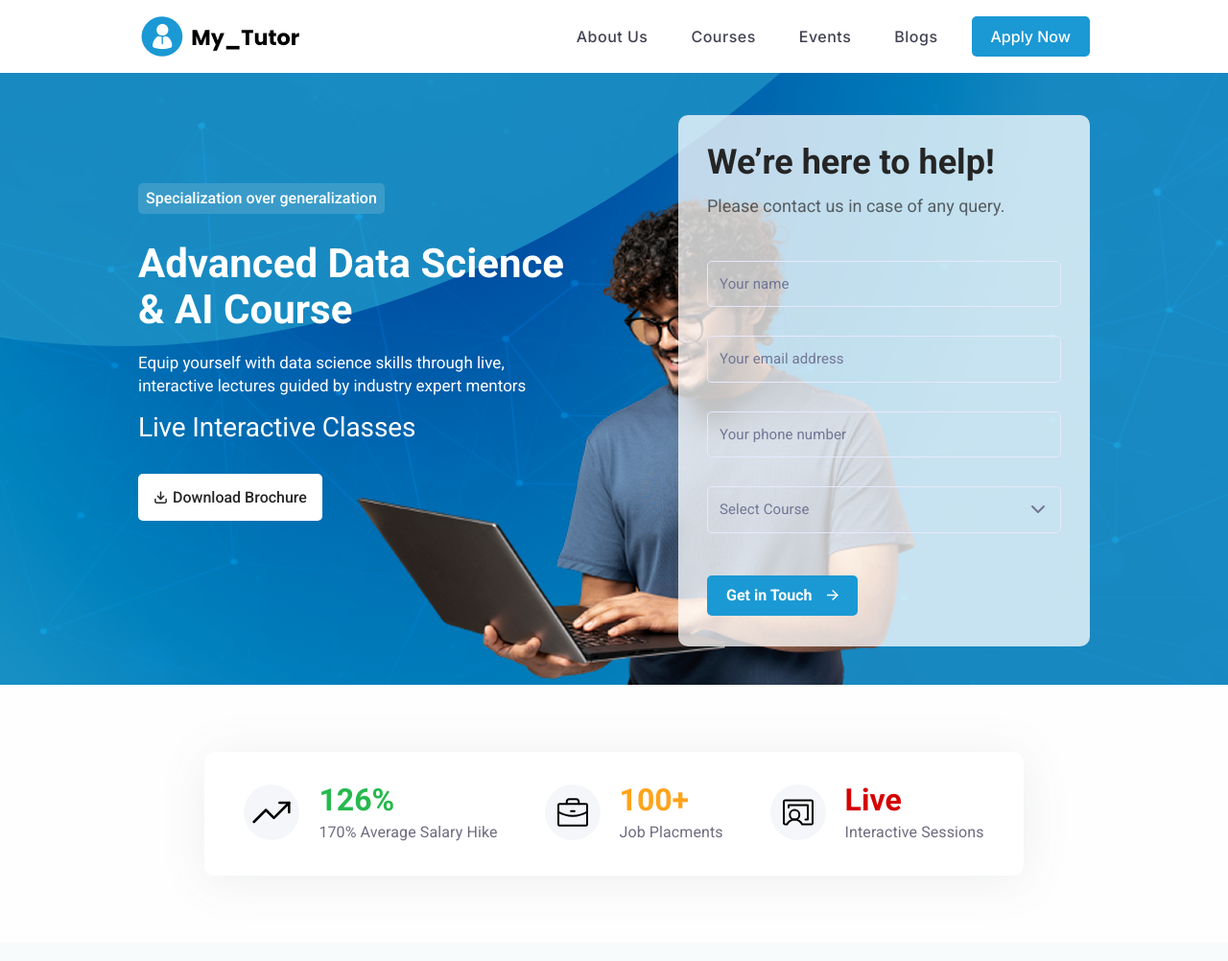
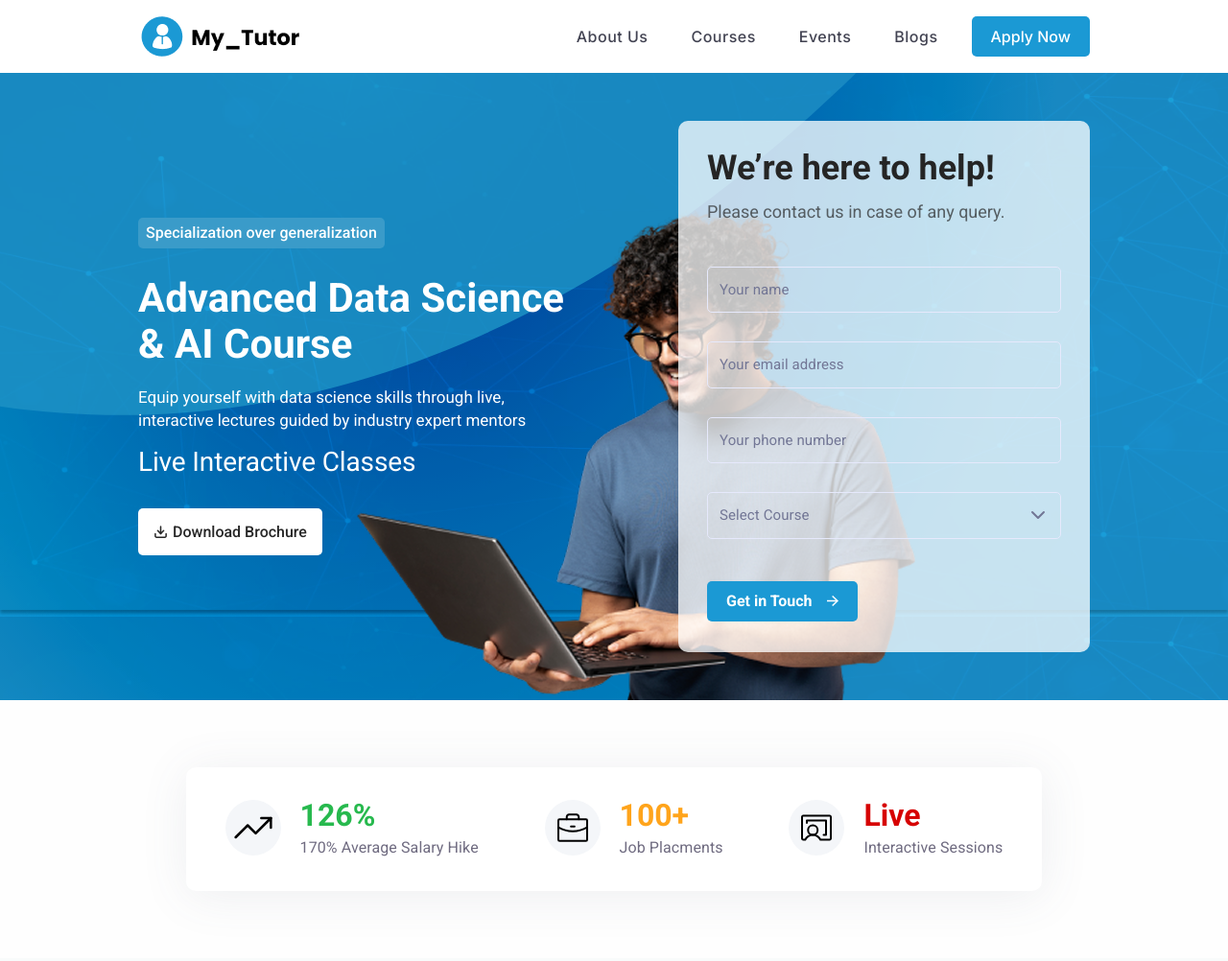
Before and after one commit to zahidbenu/project-my_tutor, a website: page docs/index.html in a window 1280 px wide. Shown: the top 1002 px of the page at 96% size. Drawn offline with nearby package versions, Linux system fonts and the light colour scheme; files whose address does not match are found by name.

Commit message:
site update

```diff
--- a/docs/index.html
+++ b/docs/index.html
@@ -11,12 +11,11 @@
     <!-- Tailwind Compiled CSS -->
     <link rel="stylesheet" href="tailwind/styles.css" />
 
-    <!-- <base href="/" /> -->
     <title>My_Tutor</title>
 </head>
 <body>
     <!-- Header -->
-    <header class="h-19 bg-white flex items-center fixed top-0 left-0 right-0 z-[1000]">
+    <header class="h-19 bg-white flex items-center sticky top-0 left-0 right-0 z-[1000]">
         <div class="container">
             <div class="flex justify-between">
                 <div class="w-1/3 flex items-center max-lg:w-full">
@@ -73,7 +72,7 @@
     </header>
 
     <!-- Hero -->
-    <section class="relative group mt-1 pt-19 bg-[#1B99D4] bg-[url(images/hero-banner-pattern.png)] bg-cover bg-[position:left_bottom_-15px] overflow-hidden max-md:bg-[position:left_bottom_-20px]">
+    <section class="relative group bg-[#1B99D4] bg-[url(images/hero-banner-pattern.png)] bg-contain bg-[position:top-20px]  overflow-hidden max-md:bg-[position:left_bottom_-20px]">
         <div class="absolute inset-0">
             <span>
                 <svg xmlns="http://www.w3.org/2000/svg" width="1440" height="1689" viewBox="0 0 1440 1689" fill="none" class="2xl:w-[2120px] max-xl:w-[1400px] max-xl:-ml-30">
@@ -88,10 +87,10 @@
             </span>
         </div>
 
-        <div class="container flex flex-col justify-center text-white relative z-50 py-40 max-2xl:py-10">
+        <div class="container flex flex-col justify-center text-white relative z-50 py-[50px] max-2xl:py-10">
             <div class="flex justify-between items-center max-md:flex-wrap">
                 <!-- hero meta -->
-                <div class="w-1/3 max-2xl:w-2/5 max-2xl:-mt-15 max-xl:w-1/2 max-md:w-full max-md:mt-0">
+                <div class="w-1/3 max-xl:w-1/2 max-md:w-full max-md:mt-0">
                     <h5 class="font-medium max-w-max leading-[0.14px] bg-[#3A9BC9] px-2 py-4 rounded-[5px] mb-7">Specialization over generalization</h5>
                     <h1 class="text-[42px] leading-[47.5px] lg:pr-10">Advanced Data Science & AI Course</h1>
                     <p class="text-[17px] leading-[24px] my-5 pr-[10%]">Equip yourself with data science skills through live, interactive lectures guided by industry expert mentors</p>
@@ -110,7 +109,7 @@
 
                 <!-- hero image top up -->
                 <div class="absolute -bottom-1 left-60 max-lg:-right-[10%] max-md:relative max-md:left-0 max-md:mt-5">
-                    <img src="images/hero-banner-2.png" alt="" class="w-[820px] transform transform-transition duration-300 group-hover:-translate-y-1 max-2xl:w-[594px]">
+                    <img src="images/hero-banner-2.png" alt="" class="transform transform-transition duration-300 group-hover:-translate-y-1 max-2xl:w-[594px]">
                 </div>
 
                 <!-- hero form -->
--- a/tailwind.config.js
+++ b/tailwind.config.js
@@ -20,7 +20,6 @@ module.exports = {
         md: '768px',
         lg: '1024px',
         xl: '1326px',
-       '2xl': '1536px',
       },
       container: {
         center: true,
@@ -30,8 +29,7 @@ module.exports = {
           sm: '640px',
           md: '768px',
           lg: '1024px',
-          xl: '1326px',
-         '2xl': '1536px',
+          xl: '1326px'
         },
       },
     }
```
Also changed, not shown: docs/tailwind/styles.css.
